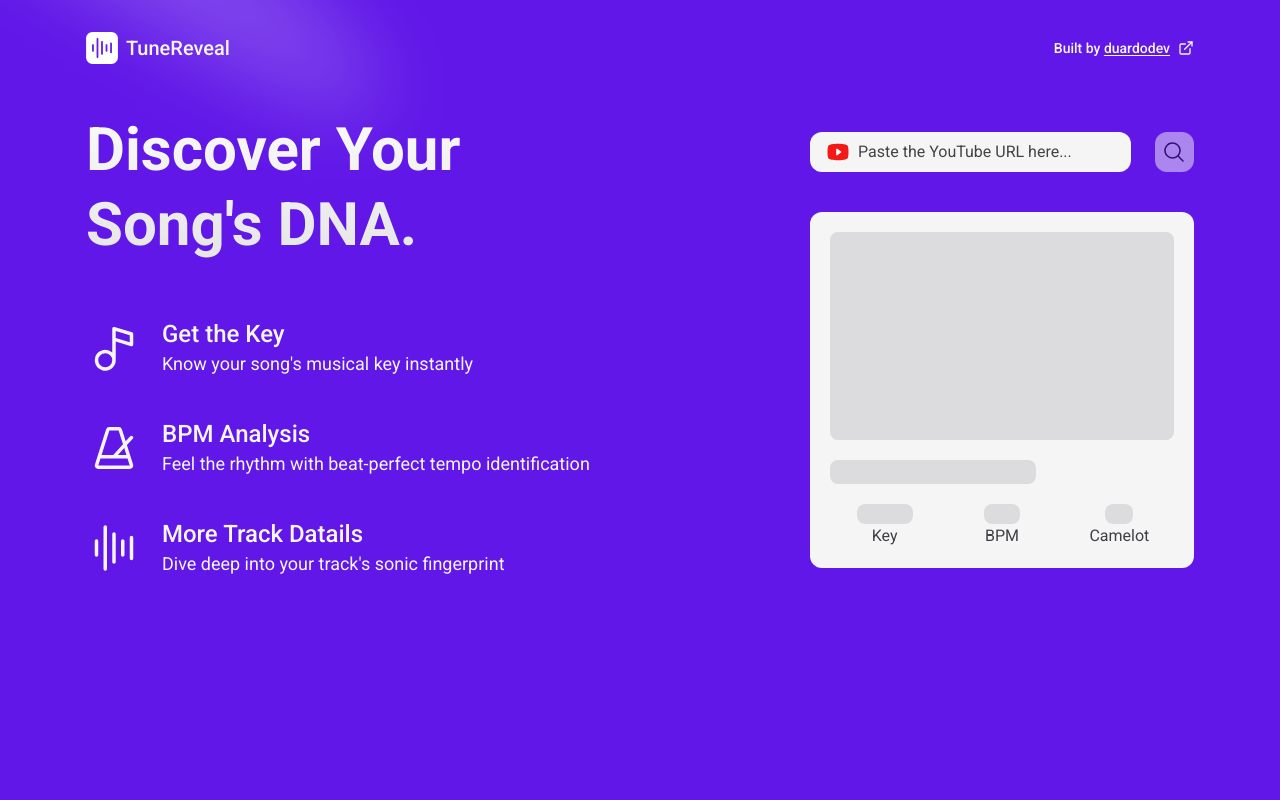
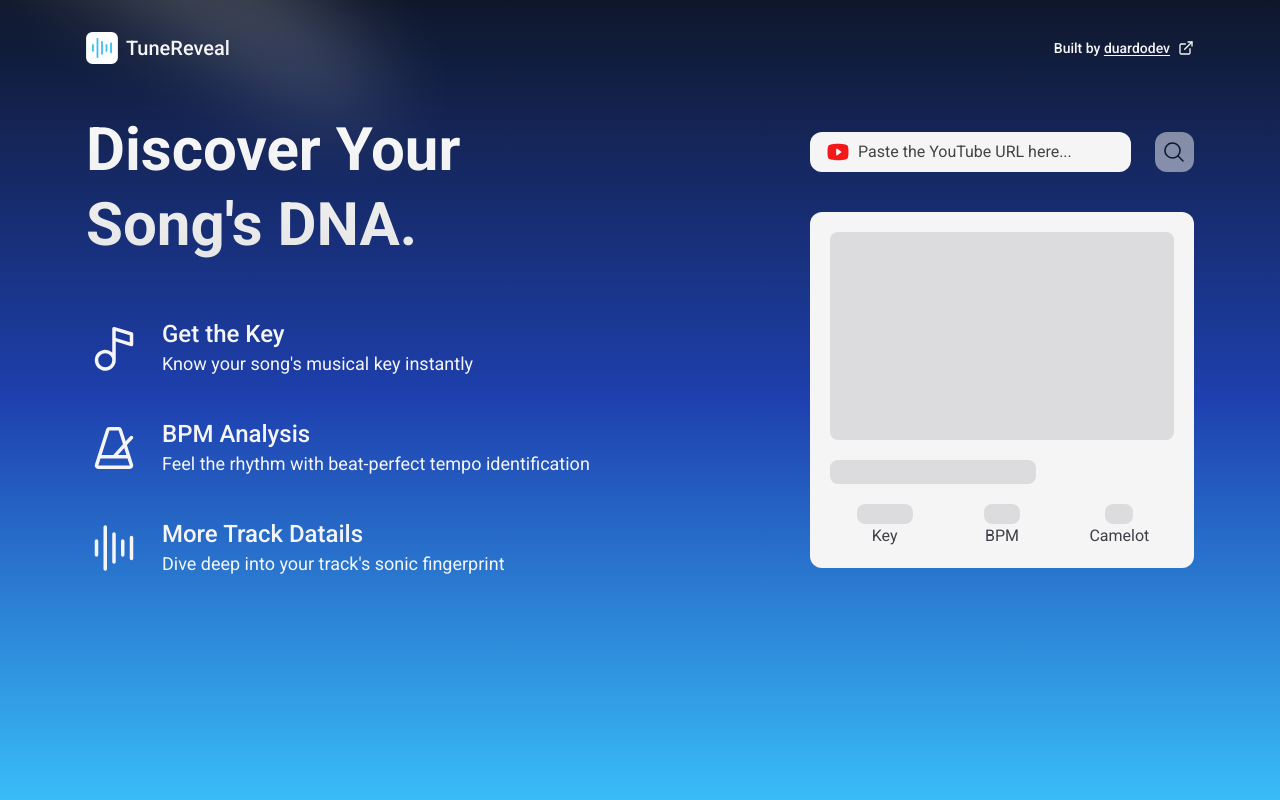
Before and after one commit to duardodev/tunereveal, a Next.js app: page / in a window 1280 px wide. Built offline with nearby package versions, Linux system fonts and the light colour scheme.

Commit message:
feat: add new logo and go back to og background

```diff
--- a/src/app/globals.css
+++ b/src/app/globals.css
@@ -5,7 +5,9 @@
 
 body {
   min-height: 100vh;
-  background: #6017e8;
+  background: linear-gradient(180deg, #0f172a, #1e40af, #38bdf8);
+  background-size: cover;
+  background-attachment: fixed;
 }
 
 :root {
```
Also changed, not shown: public/logo.svg, 1 other file (tests, documents, lock files or other folders).
